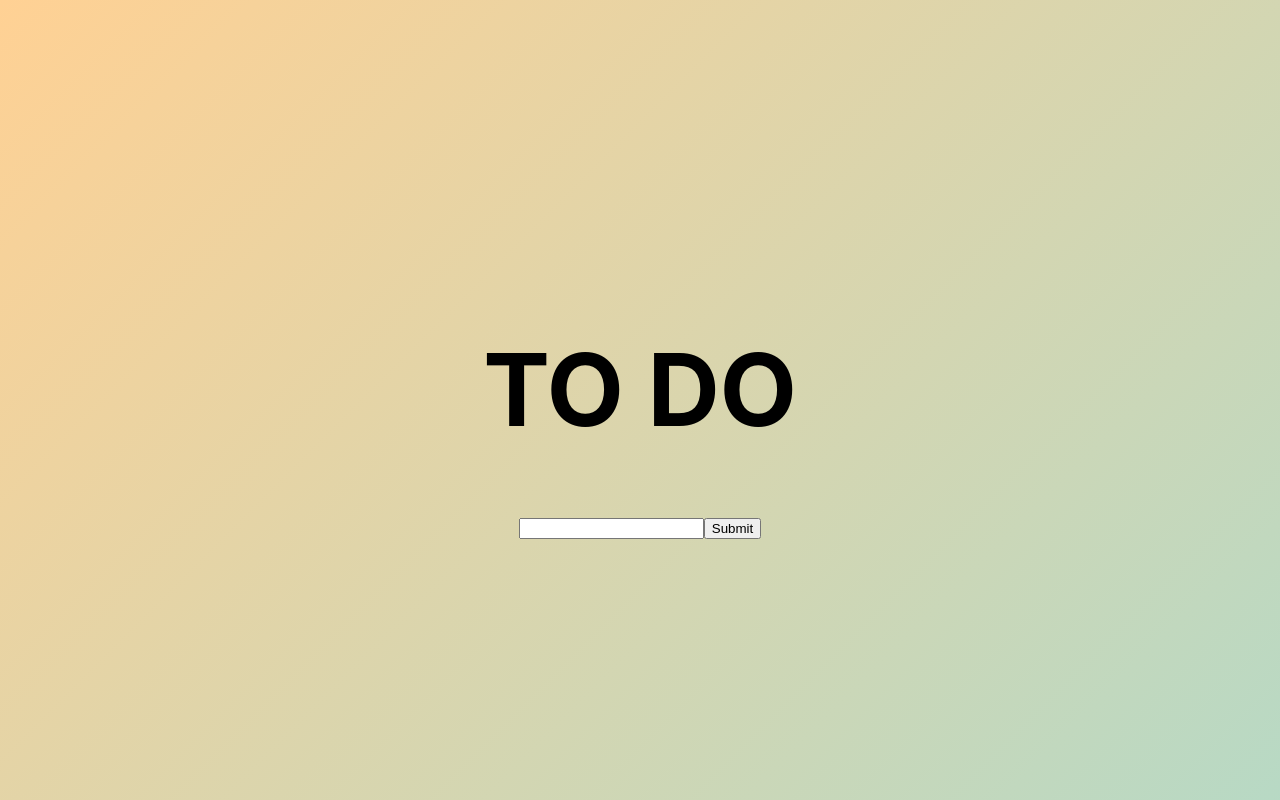
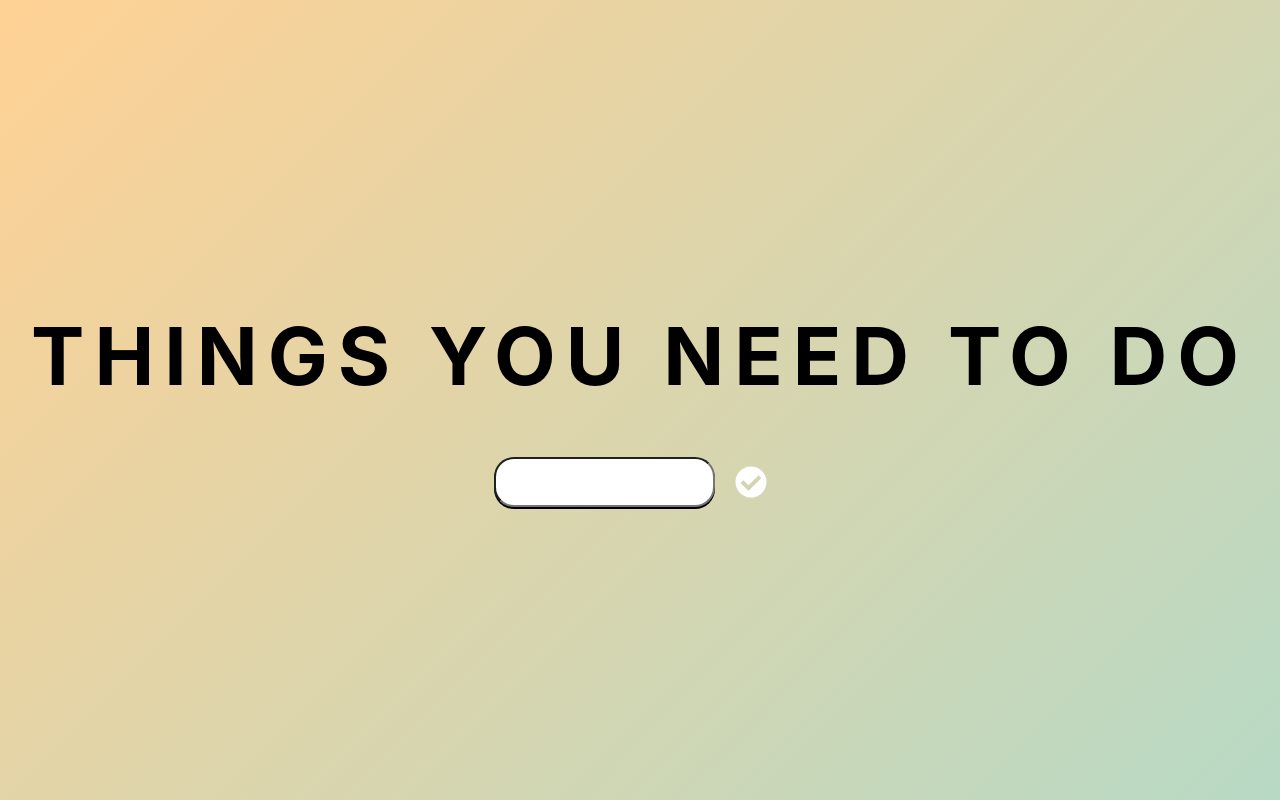
Before and after one commit to renzoregio/personal-concierge, a Next.js app: page /route/todo in a window 1280 px wide. Built offline with nearby package versions, Linux system fonts and the light colour scheme.

Commit message:
Add ToDos Style and Add ToDo, Remove ToDo Functions

```diff
--- a/components/ToDo/ToDos.jsx
+++ b/components/ToDo/ToDos.jsx
@@ -1,10 +1,18 @@
 import s from "./ToDos.module.css"
 import {useState, useRef} from "react"
+
+
+import { faCheck, faCheckCircle, faTrash } from '@fortawesome/free-solid-svg-icons'
+import { FontAwesomeIcon } from '@fortawesome/react-fontawesome'
+import '@fortawesome/fontawesome-svg-core/styles.css';
+import { config } from '@fortawesome/fontawesome-svg-core';
+config.autoAddCss = false;
 
 export default function ToDos(){
 
     const [toDos, setToDos] = useState([])
     const textBox = useRef(null)
+    const clickedToDo = useRef([])
 
     const onSubmit = (e) => {
         e.preventDefault();
@@ -12,16 +20,34 @@ export default function ToDos(){
         textBox.current.value = "";
     }
 
+    const completeTask = (x) => {
+        let currentToDo = x.textContent
+        const filteredToDos = toDos.filter(toDo => {
+            if(toDo !== currentToDo){
+                return toDo
+            }
+        })
+        setToDos([...filteredToDos])
+    }
+
     return (
         <div className={s.container}>
-            <h1 className={s.title}>to do</h1>
-            <form>
-                <input ref={textBox} type="text" />
-                <button onClick={(e) => onSubmit(e)}>Submit</button>
+            <h1 className={s.title}>things you need to do</h1>
+            <form className={s.toDoForm}>
+                <input className={s.textBox} ref={textBox} type="text" />
+                <button className={s.submitBtn} onClick={(e) => onSubmit(e)}>
+                    <FontAwesomeIcon size="2x" icon={faCheckCircle}/>
+                </button>
             </form>
-            { toDos.map(toDo => (
-                <span>{toDo}</span>
-            ))}
+            <div className="toDoMainContainer">
+                { toDos.map((toDo, i) => (
+                    <div className={s.toDoContainer} key={i}>
+                        <span ref={refElement => clickedToDo.current[i] = refElement}  className={s.toDoText}>{toDo}</span>
+                        <FontAwesomeIcon onClick={() => completeTask(clickedToDo.current[i])} size="2x" className={s.icon} icon={faCheck}/>
+                        <FontAwesomeIcon size="2x" className={s.icon} icon={faTrash} />
+                    </div>
+                ))}
+            </div>
         </div>
     )
 }
--- a/components/ToDo/ToDos.module.css
+++ b/components/ToDo/ToDos.module.css
@@ -14,6 +14,57 @@
 }
 
 .title {
-  font-size: 100px;
+  font-size: 80px;
+  letter-spacing: 10px;
   text-transform: uppercase;
 }
+
+.toDoForm {
+  display: flex;
+  align-items: center;
+  margin-bottom: 40px;
+}
+
+.textBox {
+  border-radius: 20px;
+  height: 50px;
+  outline: none;
+  padding: 20px;
+  box-shadow: 0px 2px black;
+}
+
+.submitBtn {
+  background: none;
+  color: inherit;
+  border: none;
+  padding: 0;
+  font: inherit;
+  cursor: pointer;
+  outline: inherit;
+  margin: 0px 20px;
+  color: white;
+  transition: color 0.3s ease-in-out;
+}
+
+.submitBtn:hover {
+  color: green;
+}
+
+.toDoContainer {
+  margin: 20px 0px;
+  border: 5px solid white;
+  padding: 20px 40px;
+  border-radius: 40px;
+}
+
+.toDoText {
+  font-size: 40px;
+  font-weight: bold;
+  margin-right: 20px;
+}
+
+.icon {
+  color: white;
+  margin: 0px 20px;
+  cursor: pointer;
+}
```
Also changed, not shown: components/Home/Home.jsx (+4 -3 lines).
